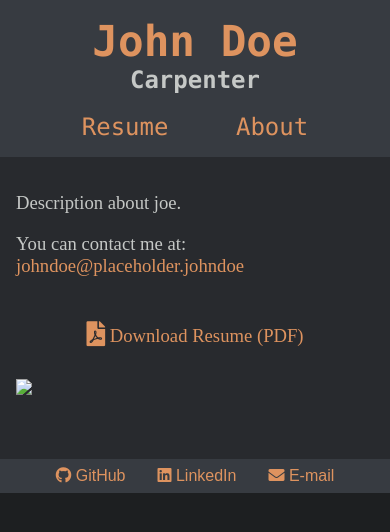
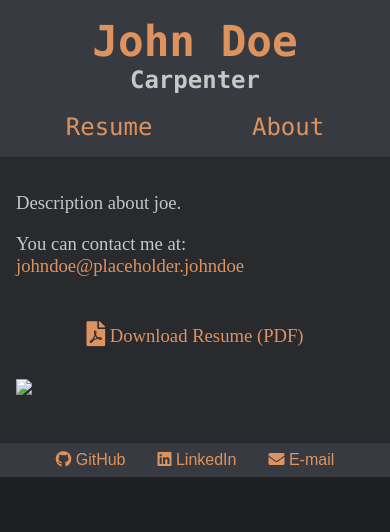
Before and after one commit to Ross65536/PersonalBlog, a Django app: page / in a window 390 px wide. Shown: the top 532 px of the page. Run offline with Django 3.2, Linux system fonts and the light colour scheme; some libraries are stand-ins or nearby versions.

Commit message:
imrpoved responsive css

```diff
--- a/personalPages/static/personalPages/css/base/responsive.css
+++ b/personalPages/static/personalPages/css/base/responsive.css
@@ -50,5 +50,10 @@
 
     #page-content {
         min-height: initial;
+        margin-bottom: 0;
+    }
+
+    #header {
+        padding: 1rem 1rem 1rem;
     }
 }
```
